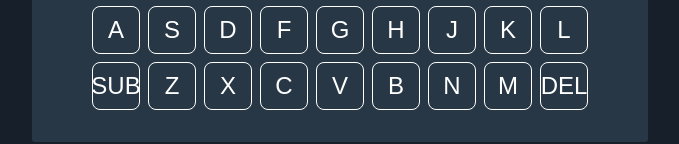
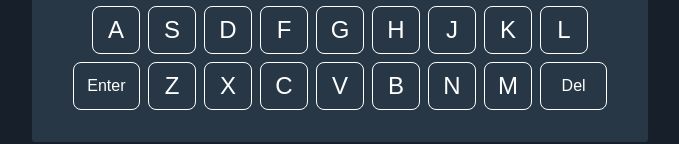
Before and after one commit to aecko/wordle-clone, a React (Create React App) app: page / in a window 1280 px wide. Shown: the part 653-797 px from the top of the page, without its empty margins (300-979 px from the left). Built offline with nearby package versions, Linux system fonts and the light colour scheme.

Commit message:
Changed style of special keys

```diff
--- a/src/keyboard/letterTile/index.tsx
+++ b/src/keyboard/letterTile/index.tsx
@@ -13,6 +13,7 @@ export const LetterTile: React.FC<ILetterTileProps> = ({ letter, onClick }) => {
   const { greenLetters, yellowLetters, greyLetters } = useContext(WordContext);
   const { isMobile } = useContext(UIContext);
   const [colorState, setColorState] = useState(TileStates.UNSELECTED);
+  console.log("Letter", letter);
 
   useEffect(() => {
     if (greenLetters.includes(letter)) {
@@ -33,8 +34,9 @@ export const LetterTile: React.FC<ILetterTileProps> = ({ letter, onClick }) => {
       }
       state={colorState}
       isMobile={isMobile}
+      specialKey={letter === "SUB" || letter === "DEL"}
     >
-      {letter}
+      {letter === "SUB" ? "Enter" : letter === "DEL" ? "Del" : letter}
     </LetterTileContainer>
   );
 };
--- a/src/keyboard/letterTile/style.ts
+++ b/src/keyboard/letterTile/style.ts
@@ -5,11 +5,14 @@ import { colours } from "../../util/theme/colors";
 interface ILetterTileContainerProps {
   state: number;
   isMobile?: boolean;
+  specialKey?: boolean;
 }
 
 export const LetterTileContainer = styled.button<ILetterTileContainerProps>`
   padding: 0rem;
   width: ${({ isMobile }) => (isMobile ? "1.9rem" : "3rem")};
+  ${({ specialKey, isMobile }) =>
+    specialKey && `width: ${isMobile ? "2.5rem" : "4.2rem"}`};
   height: 3rem;
   border-radius: 0.5rem;
   background-color: ${({ state }) => {
@@ -29,6 +32,8 @@ export const LetterTileContainer = styled.button<ILetterTileContainerProps>`
   border: 1px solid #fff;
   color: #fff;
   font-size: ${({ isMobile }) => (isMobile ? "1rem" : "1.5rem")};
+  ${({ specialKey, isMobile }) =>
+    specialKey && `font-size: ${isMobile ? "0.6rem" : "1rem"}`};
   display: flex;
   justify-content: center;
   align-items: center;
```
